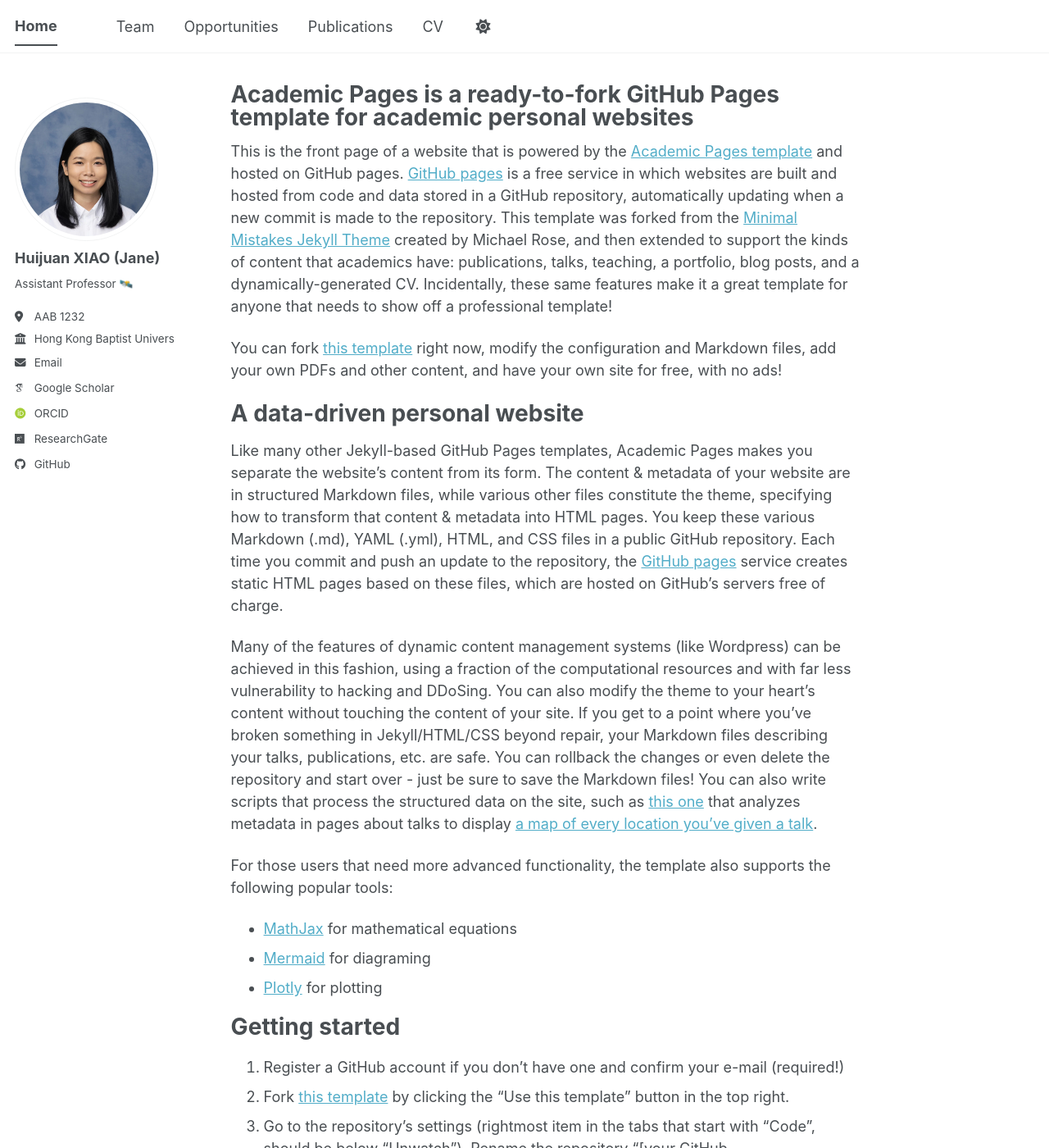
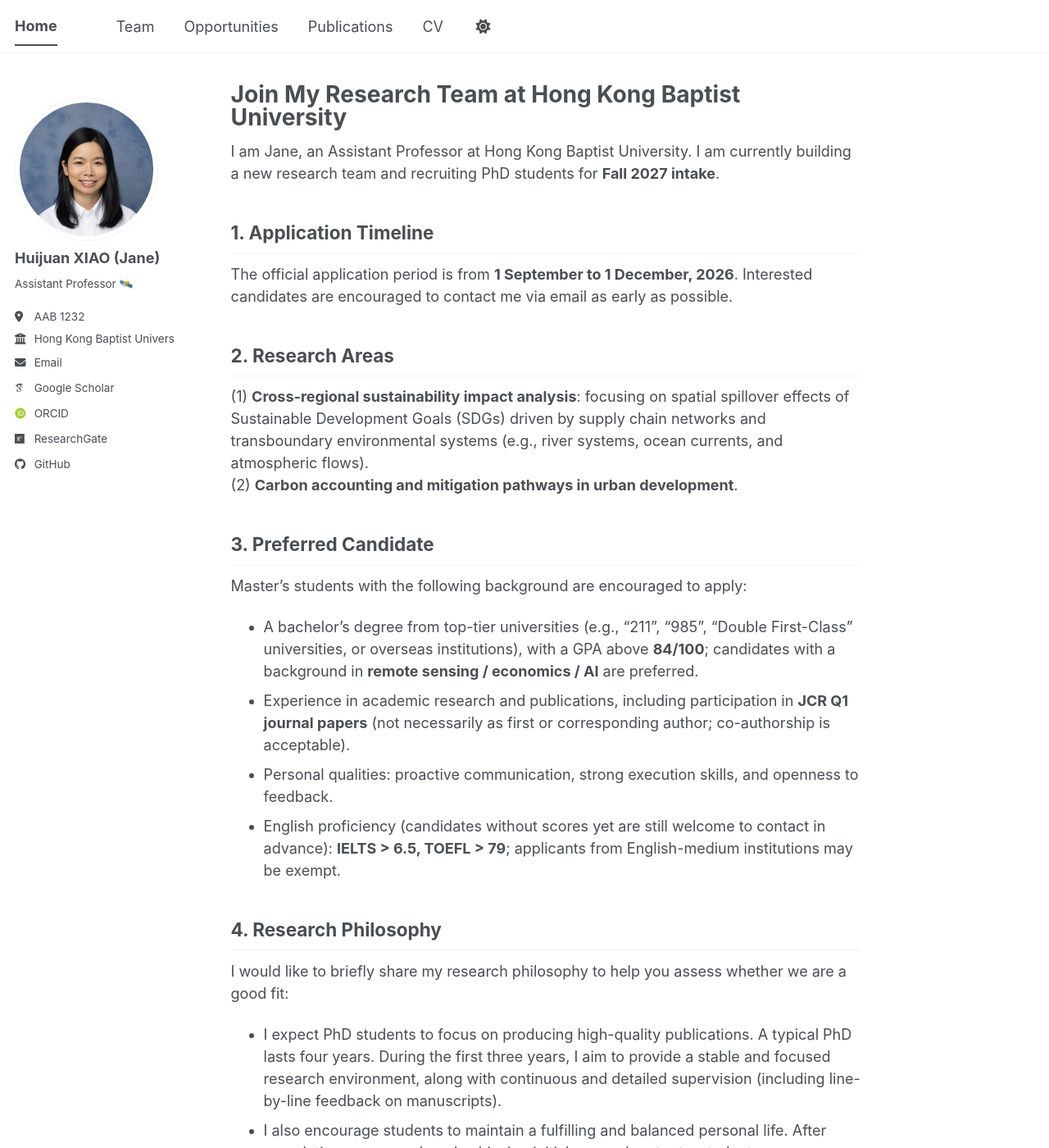
Before and after one commit to HuijuanXIAO/hjxiao.github.io, a Jekyll site: the page built from _pages/about.md, in a window 1280 px wide and 1400 px high. Shown: the whole window at 82% size. Built offline with Jekyll 4.4.1, drawn with Linux system fonts in a browser that asks for light colours; some web fonts are replaced; a script bundle is joined from its source files by our own code; library files that are not in the unit come from our copies; some of the changed text lies outside the part shown.

Commit message:
change homepage

```diff
--- a/_pages/about.md
+++ b/_pages/about.md
@@ -1,55 +1,38 @@
 ---
 permalink: /
-title: "Academic Pages is a ready-to-fork GitHub Pages template for academic personal websites"
+title: "Join My Research Team at Hong Kong Baptist University"
 author_profile: true
 redirect_from:
   - /about/
   - /about.html
 ---
-This is the front page of a website that is powered by the [Academic Pages template](https://github.com/academicpages/academicpages.github.io) and hosted on GitHub pages. [GitHub pages](https://pages.github.com) is a free service in which websites are built and hosted from code and data stored in a GitHub repository, automatically updating when a new commit is made to the repository. This template was forked from the [Minimal Mistakes Jekyll Theme](https://mmistakes.github.io/minimal-mistakes/) created by Michael Rose, and then extended to support the kinds of content that academics have: publications, talks, teaching, a portfolio, blog posts, and a dynamically-generated CV. Incidentally, these same features make it a great template for anyone that needs to show off a professional template!
 
- You can fork [this template](https://github.com/academicpages/academicpages.github.io) right now, modify the configuration and Markdown files, add your own PDFs and other content, and have your own site for free, with no ads!
+I am Jane, an Assistant Professor at Hong Kong Baptist University. I am currently building a new research team and recruiting PhD students for **Fall 2027 intake**.
 
-A data-driven personal website
-======
-Like many other Jekyll-based GitHub Pages templates, Academic Pages makes you separate the website's content from its form. The content & metadata of your website are in structured Markdown files, while various other files constitute the theme, specifying how to transform that content & metadata into HTML pages. You keep these various Markdown (.md), YAML (.yml), HTML, and CSS files in a public GitHub repository. Each time you commit and push an update to the repository, the [GitHub pages](https://pages.github.com/) service creates static HTML pages based on these files, which are hosted on GitHub's servers free of charge.
+## 1. Application Timeline
+The official application period is from **1 September to 1 December, 2026**. Interested candidates are encouraged to contact me via email as early as possible.
 
-Many of the features of dynamic content management systems (like Wordpress) can be achieved in this fashion, using a fraction of the computational resources and with far less vulnerability to hacking and DDoSing. You can also modify the theme to your heart's content without touching the content of your site. If you get to a point where you've broken something in Jekyll/HTML/CSS beyond repair, your Markdown files describing your talks, publications, etc. are safe. You can rollback the changes or even delete the repository and start over - just be sure to save the Markdown files! You can also write scripts that process the structured data on the site, such as [this one](https://github.com/academicpages/academicpages.github.io/blob/master/talkmap.ipynb) that analyzes metadata in pages about talks to display [a map of every location you've given a talk](https://academicpages.github.io/talkmap.html).
+## 2. Research Areas
+(1) **Cross-regional sustainability impact analysis**: focusing on spatial spillover effects of Sustainable Development Goals (SDGs) driven by supply chain networks and transboundary environmental systems (e.g., river systems, ocean currents, and atmospheric flows).
+(2) **Carbon accounting and mitigation pathways in urban development**.
 
-For those users that need more advanced functionality, the template also supports the following popular tools:
-- [MathJax](https://www.mathjax.org/) for mathematical equations
-- [Mermaid](https://mermaid.js.org/) for diagraming
-- [Plotly](https://plotly.com/javascript/) for plotting
+## 3. Preferred Candidate
+Master’s students with the following background are encouraged to apply:
 
-Getting started
-======
-1. Register a GitHub account if you don't have one and confirm your e-mail (required!)
-1. Fork [this template](https://github.com/academicpages/academicpages.github.io) by clicking the "Use this template" button in the top right.
-1. Go to the repository's settings (rightmost item in the tabs that start with "Code", should be below "Unwatch"). Rename the repository "[your GitHub username].github.io", which will also be your website's URL.
-1. Set site-wide configuration and create content & metadata (see below -- also see [this set of diffs](https://archive.is/3TPas) showing what files were changed to set up [an example site](https://getorg-testacct.github.io) for a user with the username "getorg-testacct")
-1. Upload any files (like PDFs, .zip files, etc.) to the files/ directory. They will appear at https://[your GitHub username].github.io/files/example.pdf.
-1. Check status by going to the repository settings, in the "GitHub pages" section
+- A bachelor’s degree from top-tier universities (e.g., “211”, “985”, “Double First-Class” universities, or overseas institutions), with a GPA above **84/100**; candidates with a background in **remote sensing / economics / AI** are preferred.
+- Experience in academic research and publications, including participation in **JCR Q1 journal papers** (not necessarily as first or corresponding author; co-authorship is acceptable).
+- Personal qualities: proactive communication, strong execution skills, and openness to feedback.
+- English proficiency (candidates without scores yet are still welcome to contact in advance): **IELTS > 6.5, TOEFL > 79**; applicants from English-medium institutions may be exempt.
 
-Site-wide configuration
-------
-The main configuration file for the site is in the base directory in [_config.yml](https://github.com/academicpages/academicpages.github.io/blob/master/_config.yml), which defines the content in the sidebars and other site-wide features. You will need to replace the default variables with ones about yourself and your site's github repository. The configuration file for the top menu is in [_data/navigation.yml](https://github.com/academicpages/academicpages.github.io/blob/master/_data/navigation.yml). For example, if you don't have a portfolio or blog posts, you can remove those items from that navigation.yml file to remove them from the header.
+## 4. Research Philosophy
+I would like to briefly share my research philosophy to help you assess whether we are a good fit:
 
-Create content & metadata
-------
-For site content, there is one Markdown file for each type of content, which are stored in directories like _publications, _talks, _posts, _teaching, or _pages. For example, each talk is a Markdown file in the [_talks directory](https://github.com/academicpages/academicpages.github.io/tree/master/_talks). At the top of each Markdown file is structured data in YAML about the talk, which the theme will parse to do lots of cool stuff. The same structured data about a talk is used to generate the list of talks on the [Talks page](https://academicpages.github.io/talks), each [individual page](https://academicpages.github.io/talks/2012-03-01-talk-1) for specific talks, the talks section for the [CV page](https://academicpages.github.io/cv), and the [map of places you've given a talk](https://academicpages.github.io/talkmap.html) (if you run this [python file](https://github.com/academicpages/academicpages.github.io/blob/master/talkmap.py) or [Jupyter notebook](https://github.com/academicpages/academicpages.github.io/blob/master/talkmap.ipynb), which creates the HTML for the map based on the contents of the _talks directory).
+- I expect PhD students to focus on producing high-quality publications. A typical PhD lasts four years. During the first three years, I aim to provide a stable and focused research environment, along with continuous and detailed supervision (including line-by-line feedback on manuscripts).
+- I also encourage students to maintain a fulfilling and balanced personal life. After completing coursework and achieving initial research outputs, students are encouraged—if time and resources allow—to engage in international academic exchanges, such as visiting higher-ranking institutions for 3–6 months or attending international conferences to broaden their academic horizons.
+- In the final year of the PhD, I will provide opportunities (as appropriate) for students to participate in research proposal writing and grant applications, helping them prepare for future academic careers and the transition to becoming a principal investigator.
 
-**Markdown generator**
+## 5. Contact Information
+Interested candidates are welcome to send their **CV and research interests** to:
+**xiaohj@hkbu.edu.hk**
 
-The repository includes [a set of Jupyter notebooks](https://github.com/academicpages/academicpages.github.io/tree/master/markdown_generator
-) that converts a CSV containing structured data about talks or presentations into individual Markdown files that will be properly formatted for the Academic Pages template. The sample CSVs in that directory are the ones I used to create my own personal website at stuartgeiger.com. My usual workflow is that I keep a spreadsheet of my publications and talks, then run the code in these notebooks to generate the Markdown files, then commit and push them to the GitHub repository.
-
-How to edit your site's GitHub repository
-------
-Many people use a git client to create files on their local computer and then push them to GitHub's servers. If you are not familiar with git, you can directly edit these configuration and Markdown files directly in the github.com interface. Navigate to a file (like [this one](https://github.com/academicpages/academicpages.github.io/blob/master/_talks/2012-03-01-talk-1.md) and click the pencil icon in the top right of the content preview (to the right of the "Raw | Blame | History" buttons). You can delete a file by clicking the trashcan icon to the right of the pencil icon. You can also create new files or upload files by navigating to a directory and clicking the "Create new file" or "Upload files" buttons.
-
-Example: editing a Markdown file for a talk
-![Editing a Markdown file for a talk](/images/editing-talk.png)
-
-For more info
-------
-More info about configuring Academic Pages can be found in [the guide](https://academicpages.github.io/markdown/), the [growing wiki](https://github.com/academicpages/academicpages.github.io/wiki), and you can always [ask a question on GitHub](https://github.com/academicpages/academicpages.github.io/discussions). The [guides for the Minimal Mistakes theme](https://mmistakes.github.io/minimal-mistakes/docs/configuration/) (which this theme was forked from) might also be helpful.
+You are also welcome to share this opportunity with others who may be interested. Many thanks!
```
